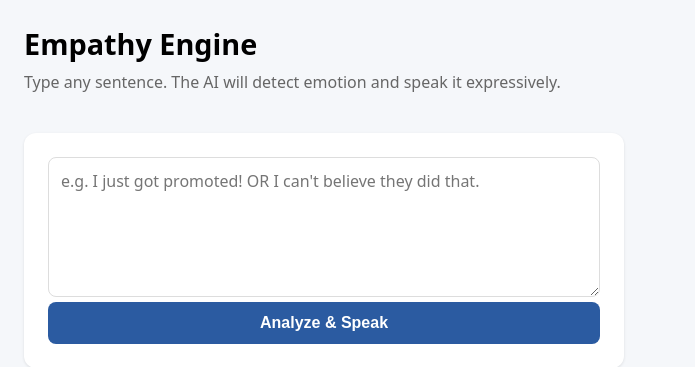
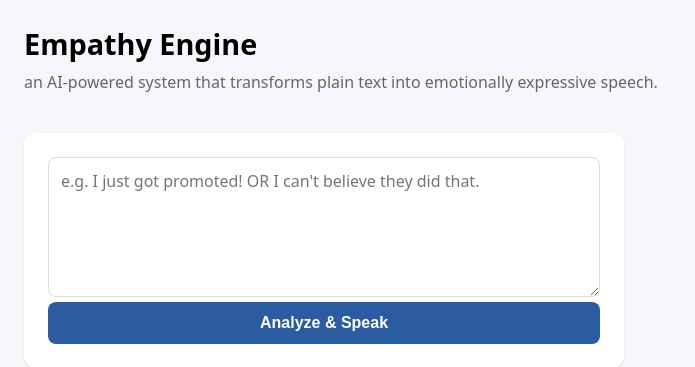
Before and after one commit to Ramprakash852/Empathy-Engine, a FastAPI app: page / in a window 1280 px wide. Shown: the top 367 px of the page, without its empty margins (0-695 px from the left). Run offline with FastAPI, Linux system fonts and the light colour scheme.

Commit message:
Initial commit

```diff
--- a/templates/index.html
+++ b/templates/index.html
@@ -154,7 +154,7 @@
   <div class="container">
     <div class="header">
       <h1>Empathy Engine</h1>
-      <p>Type any sentence. The AI will detect emotion and speak it expressively.</p>
+      <p>an AI-powered system that transforms plain text into emotionally expressive speech.</p>
     </div>
 
     <!-- LEFT COLUMN -->
```
Also changed, not shown: Readme.md, assets/architecture.png (added), assets/homepage.png (added), assets/homepage2.png (added).
